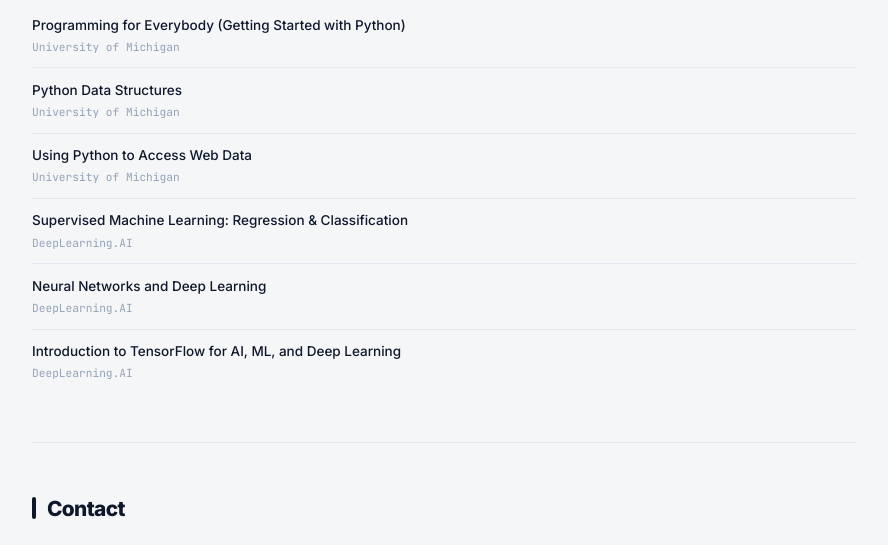
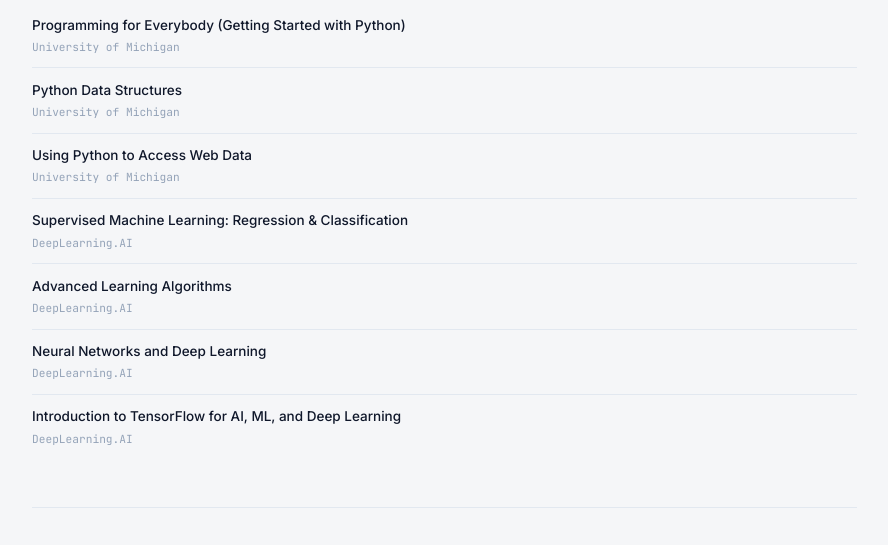
Before and after one commit to riddhikshrestha/riddhikshrestha.github.io, a plain HTML site: page index.html in a window 1280 px wide. Shown: the part 3666-4211 px from the top of the page, without its empty margins (341-1229 px from the left). Drawn offline with nearby package versions, Linux system fonts and the light colour scheme; no server answers.

Commit message:
Update index.html

```diff
--- a/index.html
+++ b/index.html
@@ -575,6 +575,15 @@
                 </a>
                 <span class="cert-issuer">DeepLearning.AI</span>
               </li>
+
+              <li>
+                <a href="https://www.coursera.org/account/accomplishments/certificate/8NVRGU8ON9HJ" target="_blank"
+                  rel="noopener noreferrer">
+                  Advanced Learning Algorithms
+                </a>
+                <span class="cert-issuer">DeepLearning.AI</span>
+              </li>
+
               <li>
                 <a href="https://coursera.org/share/854c5424a2b2562f42279df769a95a1a" target="_blank"
                   rel="noopener noreferrer">
```
